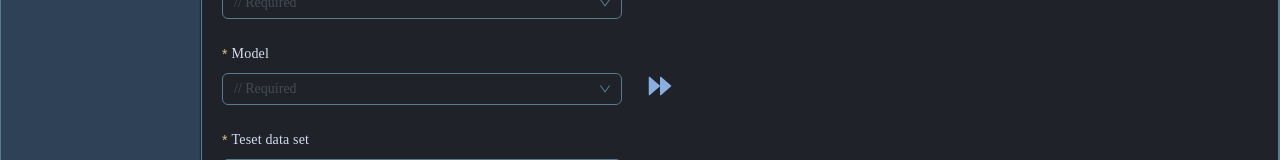
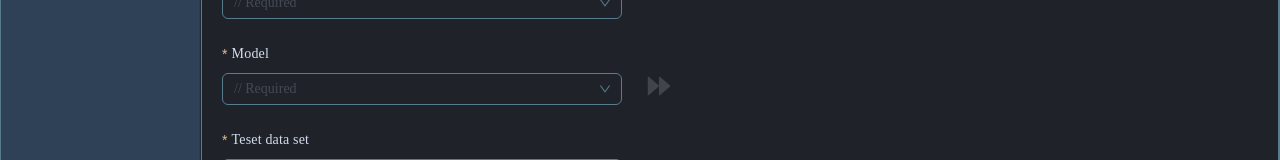
Before and after one commit to jieun-git/ai-prompt-manager, a React (Create React App) app: page /evaluation in a window 1280 px wide. Shown: the part 259-419 px from the top of the page. Built offline with nearby package versions, Linux system fonts and the light colour scheme.

Commit message:
Styles: primary, text, default, link 타입에 따른 버튼 스타일 정의

```diff
--- a/src/components/general/button/Button.style.ts
+++ b/src/components/general/button/Button.style.ts
@@ -1,61 +1,72 @@
 import { Button } from 'antd'
 import styled from 'styled-components'
-import {Typo_label_01} from "../../../styles/constants/typogrphy";
-import {ExtendButtonProps} from "./Button";
+import { ExtendButtonProps } from './Button'
 
 const S_Button = styled(Button)<ExtendButtonProps>`
     border-radius: var(--radius-01);
-    background: ${({ type }) => type === 'primary' ? 'var(--blue-z-03)' : 'transparent' };
-    width: ${({ fixedSize }) => fixedSize ? '10rem' : 'auto'};
+    width: ${({ fixedSize }) => (fixedSize ? '10rem' : 'auto')};
 
-    // todo 타입별 스타일, 각 hover 스타일 정의
-    // background: var(--button-secondary);
-    // border: 0;
-    // border-radius: 0;
-    // color: var(--text-on-color);
-    // text-shadow: none;
-    // ${Typo_label_01};
-    // &.ant-btn-primary:not(.ant-btn-background-ghost) {
-    //     background: var(--button-primary);
-    //     &:hover {
-    //         background: var(--button-primary-hover);
-    //     }
-    //     &:active {
-    //         background: var(--button-primary-active);
-    //     }
-    // }
-     &.ant-btn-text {
-         background: transparent;
-         color: var(--blue-z-03);
-     }
+    // default
+    &.ant-btn {
+        background: transparent;
+        color: var(--blue-z-03);
+        border: 1px solid var(--blue-z-03);
 
-    &.ant-btn-variant-text:not(:disabled):not(.ant-btn-disabled):hover {
-        color: var(--yellow-z-01);
+        &:hover {
+            border: 1px solid var(--yellow-z-01) !important;
+            color: var(--yellow-z-01) !important;
+            background: transparent !important;
+        }
+
+        &:disabled,
+        &.ant-btn-disabled {
+            color: var(--text-disabled);
+            opacity: 0.5;
+            cursor: not-allowed;
+
+            &:hover {
+                color: var(--text-disabled) !important;
+                text-decoration: none;
+            }
+        }
     }
 
-    &.ant-btn-variant-solid:not(:disabled):not(.ant-btn-disabled):hover {
-        background: var(--yellow-z-01);
+    // primary
+    &.ant-btn-primary {
+        background: var(--blue-z-03);
+        color: var(--white);
+        border: none;
+
+        &:hover {
+            background: var(--yellow-z-01) !important;
+            color: var(--white) !important;
+        }
     }
-    // &.ant-btn-link {
-    //     background: transparent;
-    //     color: var(--link-primary);
-    // }
-    // &.ant-btn-background-ghost:not(.ant-btn-primary) {
-    //     color: var(--icon-secondary);
-    // }
-    // &.ant-btn.ant-btn-background-ghost:not(.ant-btn-primary)[disabled] {
-    //     color: var(--icon-on-color-disabled);
-    // }
-    // &.ant-btn-background-ghost.ant-btn-primary {
-    //     color: var(--link-primary);
-    //     border-color: var(--button-primary);
-    //     &:hover {
-    //         border-color: var(--button-primary-hover);
-    //     }
-    //     &:active {
-    //         border-color: var(--button-primary-active);
-    //     }
-    // }
+
+    // text
+    &.ant-btn-text {
+        background: transparent;
+        color: var(--blue-z-03);
+        border: none;
+
+        &:hover {
+            color: var(--yellow-z-01);
+            border: none !important;
+        }
+    }
+
+    // link
+    &.ant-btn-link {
+        border: none;
+        background: transparent;
+        color: var(--blue-z-02);
+
+        &:hover {
+            color: var(--yellow-z-01);
+            border: none !important;
+            text-decoration: underline;
+        }
+    }
 `
 S_Button.displayName = 'S_Button'
 
```
